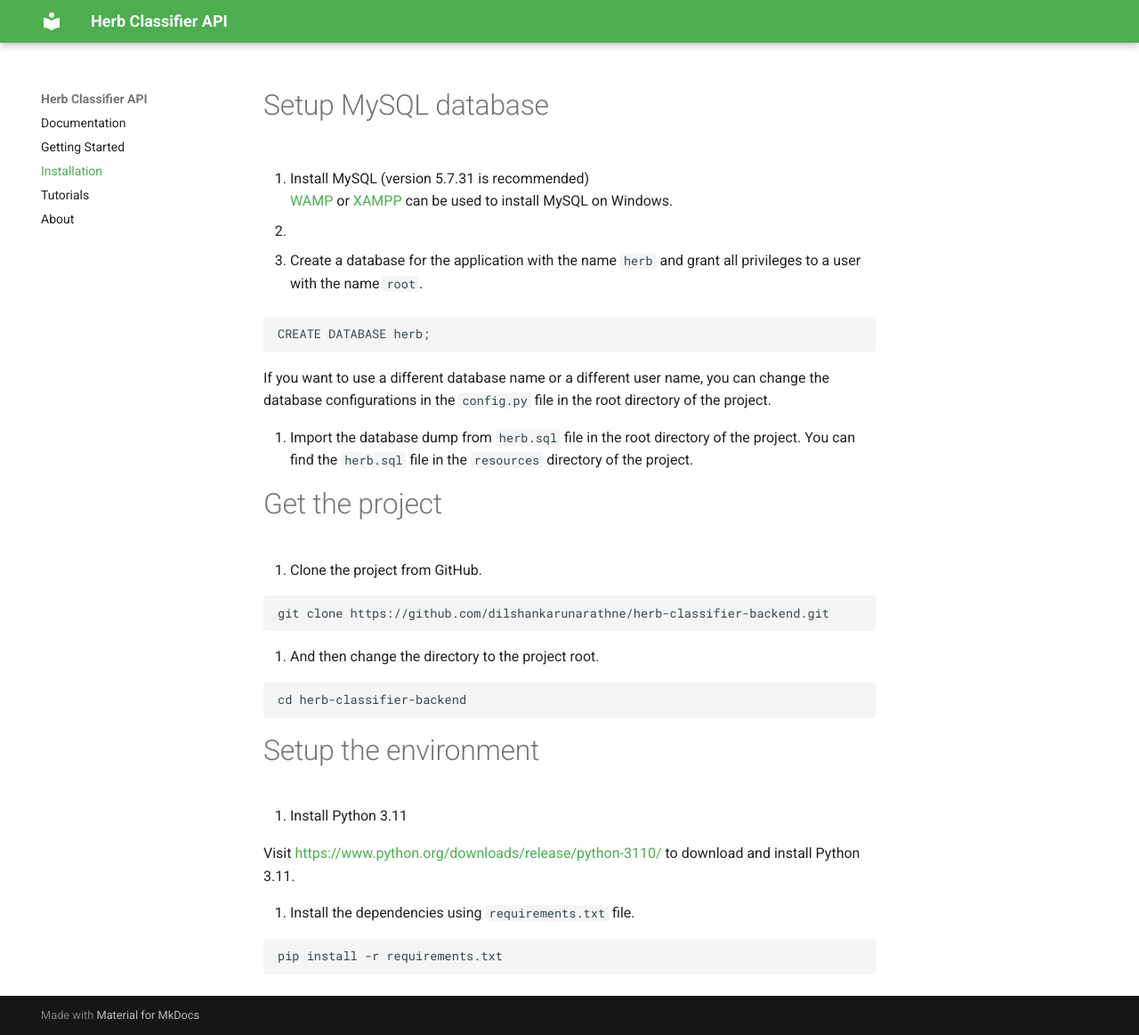
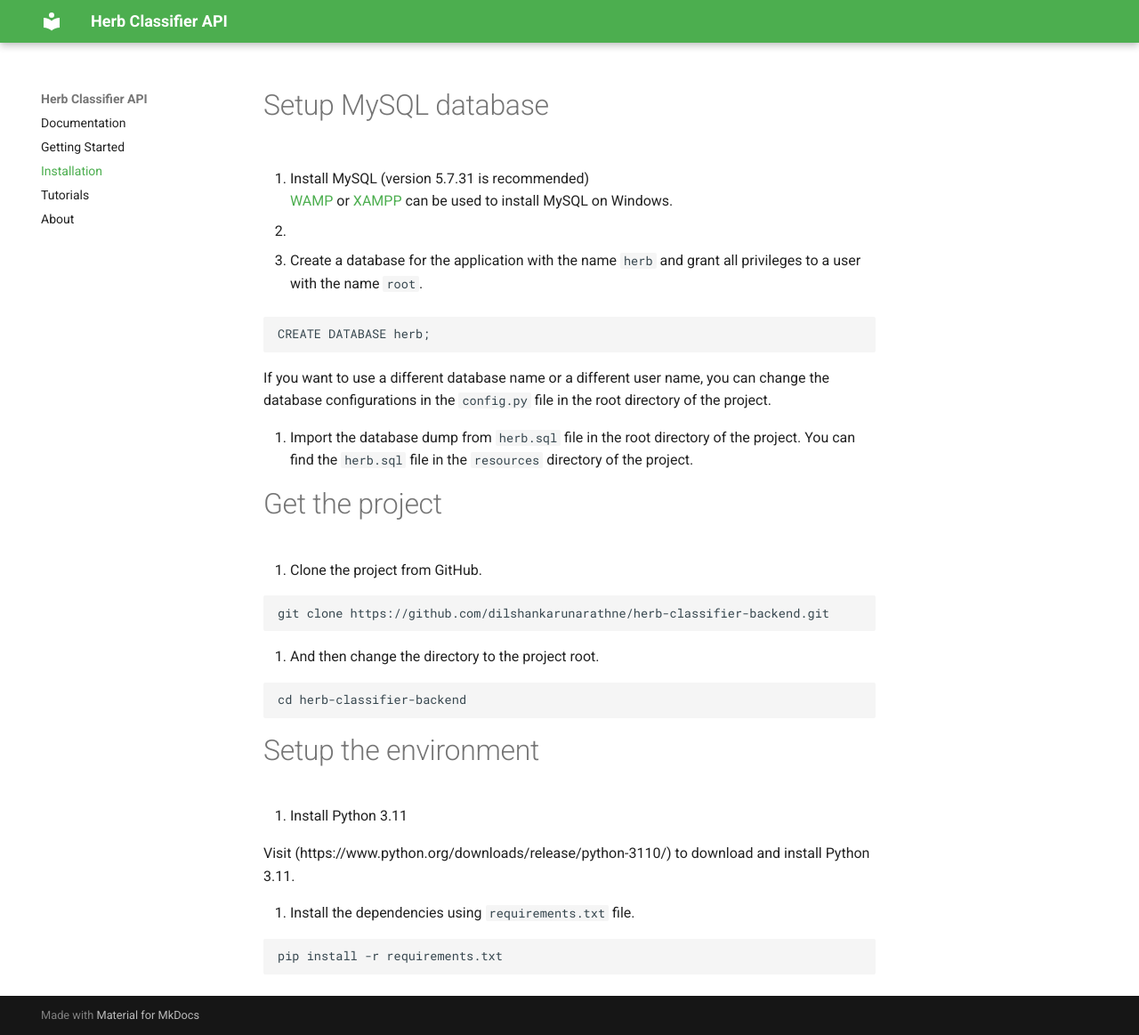
Before and after one commit to dilshankarunarathne/herb-classifier-backend, an MkDocs documentation site: the page built from docs/installation.md, in a window 1280 px wide and 1163 px high. Shown: the whole window at 89% size. Built offline with MkDocs 1.6.1 and Material for MkDocs 9.7.7, drawn with Linux system fonts in a browser that asks for light colours.

```diff
--- a/docs/installation.md
+++ b/docs/installation.md
@@ -34,7 +34,7 @@ cd herb-classifier-backend
 
 1. Install Python 3.11
 
-Visit [https://www.python.org/downloads/release/python-3110/](https://www.python.org/downloads/) to download and install Python 3.11.
+Visit [](https://www.python.org/downloads/)(https://www.python.org/downloads/release/python-3110/) to download and install Python 3.11.
 
 2. Install the dependencies using `requirements.txt` file.
 
```
